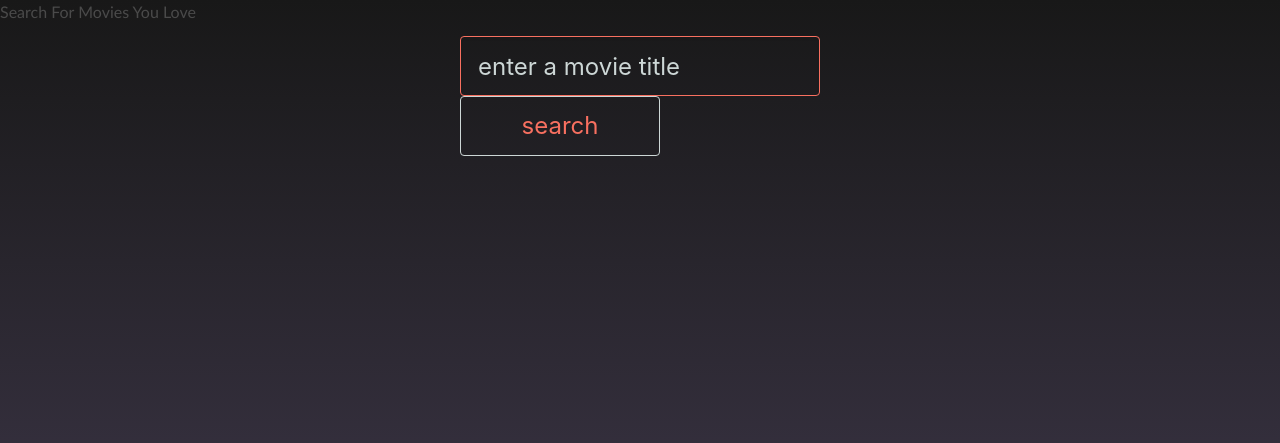
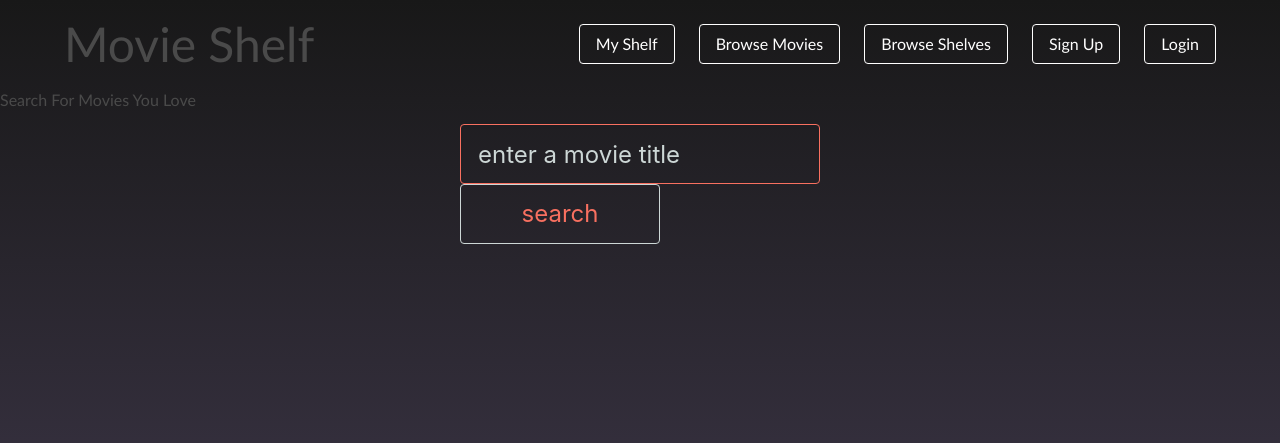
Before and after one commit to mcnultyshane/movie_shelf, a Node project: template views/search.handlebars in a window 1280 px wide. Shown: the top 443 px of the page. Run offline with Node 20 templates, Linux system fonts and the light colour scheme; the template is opened without the code that fills it, so the values that code supplies are empty; some libraries are stand-ins or nearby versions.

Commit message:
created add movie logicg to the search tab. updated nav.

```diff
--- a/controllers/api/index.js
+++ b/controllers/api/index.js
@@ -1,10 +1,11 @@
 const router = require('express').Router();
 const userRoutes = require('./userRoutes');
 const movieRoutes = require('./movieRoutes');
+const shelfRoutes = require('./shelf-routes');
 
 router.use('/users', userRoutes);
 router.use('/movies', movieRoutes);
-// router.use('/my-shelf', shelfRoutes);
+router.use('/shelves', shelfRoutes);
 
 
 
--- a/controllers/homeRoutes.js
+++ b/controllers/homeRoutes.js
@@ -5,6 +5,7 @@ const withAuth = require('../utils/auth');
 // Render the homepage
 router.get('/', async (req, res) => {
   // Send the rendered Handlebars.js template back as the response
+  console.log(req.session);
   res.render('homepage');
 });
 
--- a/controllers/shelfRoutes.js
+++ b/controllers/shelfRoutes.js
@@ -42,7 +42,9 @@ router.get('/', withAuth, async (req, res) => {
 
 // a route to search for movies from the shelf page
 router.get('/search', withAuth, async (req, res) => {
-    res.render('search');
+    res.render('search',{
+        loggedIn: req.session.loggedIn
+    });
   });
 
 
--- /dev/null
+++ b/public/javascript/addMovie.js
@@ -0,0 +1,30 @@
+async function addWatched(event) {
+  console.log('click');
+  const element = event.target;
+
+  const title = element.title;
+
+  const overview = element.getAttribute('data-overview');
+  const release_date = element.getAttribute('data-release_date');
+  const poster_path = element.getAttribute('data-poster_path');
+
+  console.log(title);
+  console.log(overview);
+  console.log(release_date);
+  console.log(poster_path);
+
+
+  const response = await fetch('/api/movies', {
+    method: 'POST',
+    body: JSON.stringify({title, overview, poster_path, release_date}),
+    headers: {
+      'Content-Type': 'application/json'
+    }
+  });
+
+  if (response.ok) {
+    console.log(response);
+  } else {
+    console.log(response.statusText);
+  }
+}
--- a/public/javascript/search.js
+++ b/public/javascript/search.js
@@ -1,28 +1,41 @@
 const ApiKey = '969a67b0e5920fd1dc6347c0c1df0eb9';
 const movieList = document.querySelector('#movie-list');
+
+let searchedMovies = [];
 
 function searchApi(movieSearchEl) {
   let locQueryUrl = 'https://api.themoviedb.org/3/search/movie?';
 
-    locQueryUrl = locQueryUrl + 'api_key=' + ApiKey +
-        '&language=en-US&page=1&query=' + movieSearchEl + '&include_adult=false'
+  locQueryUrl =
+    locQueryUrl +
+    'api_key=' +
+    ApiKey +
+    '&language=en-US&page=1&query=' +
+    movieSearchEl +
+    '&include_adult=false';
 
   fetch(locQueryUrl)
     .then((response) => response.json())
 
     .then((movies) => showMovies(movies.results));
-
 }
 
+showMovies = (movies) => {
+  let searchedMovies = [];
+  searchedMovies.push(movies);
+  document.getElementById('movie-list').innerHTML = '';
+  for (var i = 0; i < searchedMovies[0].length; i++) {
+    console.log(searchedMovies[0][i]);
+  }
 
-showMovies = (movies) => {
+  console.log(searchedMovies);
   movies.forEach((movie) => {
-        const movieCard = document.createElement("div");
+    const movieCard = document.createElement('div');
     movieCard.classList.add(
-            "column",
-            "is-one-quarter",
-            "is-flex-wrap-wrap",
-            "is-flex-direction-row"
+      'column',
+      'is-one-quarter',
+      'is-flex-wrap-wrap',
+      'is-flex-direction-row'
     );
     movieCard.innerHTML = `
 
@@ -37,7 +50,14 @@ showMovies = (movies) => {
         </div>
       </div>
     <footer class="card-footer">
-      <a href="#" class="card-footer-item">Save</a>
+      <a onclick="addWatched(event);"
+      title="${movie.title}"
+      data-overview="${movie.overview}"
+      data-release_date="${movie.release_date}"
+      data-poster_path="https://image.tmdb.org/t/p/w400/${movie.poster_path}"
+      id="add-watched"
+      class="card-footer-item">
+      Save</a>
 
       <a href="#" class="card-footer-item">Delete</a>
     </footer>
@@ -60,5 +80,6 @@ function movieSearchFormSubmit(event) {
   searchApi(movieSearchEl);
 }
 
-
-document.querySelector('#movie-search-form').addEventListener('submit', movieSearchFormSubmit);
+document
+  .querySelector('#movie-search-form')
+  .addEventListener('submit', movieSearchFormSubmit);
--- a/public/stylesheets/style.css
+++ b/public/stylesheets/style.css
@@ -66,7 +66,7 @@ button:hover {
 #loginbutton {
     text-align: center;
     position: relative;
-    /* width: 30%; */
+
     display: block;
     margin: 0 auto;
     padding-bottom: 75px;
@@ -76,7 +76,7 @@ button:hover {
 #signupbutton {
     text-align: center;
     position: relative;
-    /* width: 30%; */
+
     display: block;
     margin: 0 auto;
 }
@@ -128,5 +128,13 @@ button:hover {
   }
 
   .redText{
-      color:var(--red)
+      color:var(--red);
   }
+
+  .navbar{
+    background: none;
+  }
+
+  .navbar-item button{
+      color: var(--red)!important;
+  }
--- a/views/homepage.handlebars
+++ b/views/homepage.handlebars
@@ -1,4 +1,5 @@
-{{>navbar}}
+
+  {{nav2}}
     <p id="title">Movie Shelf</p>
 
     <div class="add-flex">
--- a/views/layouts/main.handlebars
+++ b/views/layouts/main.handlebars
@@ -14,9 +14,12 @@
   </head>
   <body>
 
-  {{navbar}}
+
   {{{body}}}
    <footer></footer>
+
+    <script src="/javascript/homepage.js"></script>
+
   </body>
 
 
--- /dev/null
+++ b/views/partials/nav2.handlebars
@@ -0,0 +1,54 @@
+<div class="hero-head">
+  <nav class="navbar">
+      <div class="container">
+          <div class="navbar-brand">
+              <a class="navbar-item" href="/shelf">
+                  <span class="is-size-1">Movie Shelf</span>
+              </a>
+              <span class="navbar-burger burger" data-target="navbarMenu">
+                  <span></span>
+                  <span></span>
+                  <span></span>
+              </span>
+          </div>
+          <div id="navbarMenu" class="navbar-menu">
+              <div class="navbar-end">
+                  <span class="navbar-item">
+                      <a class="button is-white is-outlined" href="/shelf">
+                          <span>My Shelf</span>
+                      </a>
+                  </span>
+                  <span class="navbar-item">
+                      <a class="button is-white is-outlined" href="/shelf/search">
+                          <span>Browse Movies</span>
+                      </a>
+                  </span>
+                  <span class="navbar-item">
+                      <a class="button is-white is-outlined" href="/users">
+                          <span>Browse Shelves</span>
+                      </a>
+                  </span>
+
+                  {{#if loggedIn}}
+                  <span class="navbar-item">
+                      <a class="button is-white is-outlined" href="/logout">
+                          <span>Logout</span>
+                      </a>
+                  </span>
+                  {{else}}
+                    <span class="navbar-item">
+                      <a class="button is-white is-outlined" href="/signup">
+                          <span>Sign Up</span>
+                      </a>
+                  </span>
+                <span class="navbar-item">
+                      <a class="button is-white is-outlined" href="/login">
+                          <span>Login</span>
+                      </a>
+                  </span>
+                  {{/if}}
+              </div>
+          </div>
+      </div>
+  </nav>
+  </div>
--- a/views/partials/navbar.handlebars
+++ b/views/partials/navbar.handlebars
@@ -14,11 +14,11 @@
 
       <div id="navbarBasicExample" class="navbar-menu">
         <div class="navbar-start">
-          <a href="/" class="navbar-item">
+          <a href="/shelf" class="navbar-item">
             Home
           </a>
 
-          <a href="/search"class="navbar-item">
+          <a href="/shelf/search"class="navbar-item">
             Explore
           </a>
           </div>
@@ -33,7 +33,7 @@
               <a class="button is-ghost">
                 <strong>Log in</strong>
               </a>
-            </div>
+
           </div>
         </div>
       </div>
--- a/views/search-result.handlebars
+++ /dev/null
@@ -1,5 +0,0 @@
-<ul class='search-results'>
-    {{#each result }}
-        <li{{this}}</li>
-    {{/each}}
-</ul>
--- a/views/search.handlebars
+++ b/views/search.handlebars
@@ -1,5 +1,5 @@
 
-
+{{>nav2}}
     <p id="title3">Search For Movies You Love</p>
 <form action="submit" id="movie-search-form">
     <div class="container">
@@ -16,8 +16,11 @@
     </section>
     </div>
     <div class="columns is-flex-wrap-wrap is-flex-direction-row">
-    <ul id="movie-list"></ul>
+
+    <div id="movie-list"></div>
     </div>
 </form>
 
   <script src="/javascript/search.js"></script>
+
+  <script src="/javascript/addMovie.js"></script>
--- a/views/shelf.handlebars
+++ b/views/shelf.handlebars
@@ -1,4 +1,5 @@
 
+{{>nav2}}
 <div class="container is-fluid">
 
             <h1 class="title has-text-centered redText">Movies I've Watched</h1>
--- a/views/signup.handlebars
+++ b/views/signup.handlebars
@@ -3,7 +3,7 @@
   <form class='signup-form'>
     <div class='container'>
       <section class='column is-4 is-offset-4'>
-        <div id='input2'>
+        <div id='input1'>
           <input
             class='input is-large'
             id='username-signup'
@@ -11,7 +11,7 @@
             placeholder='username'
           />
         </div>
-        <div id='input2'>
+        <div id='input1'>
           <input
             class='input is-large'
             id='password-signup'
@@ -22,7 +22,7 @@
         <div>
           <button
             class='button is-ghost is-large'
-            id='createbutton'
+            id='submitbutton'
             type='submit'
           >create account</button>
         </div>
```
Also changed, not shown: controllers/api/movieRoutes.js (+6 -6 lines), controllers/api/shelf-routes.js (added, +19 -0 lines), controllers/api/userRoutes.js (+7 -0 lines), public/javascript/main.js (added). Lines whose indentation alone changed are shown as unchanged.
